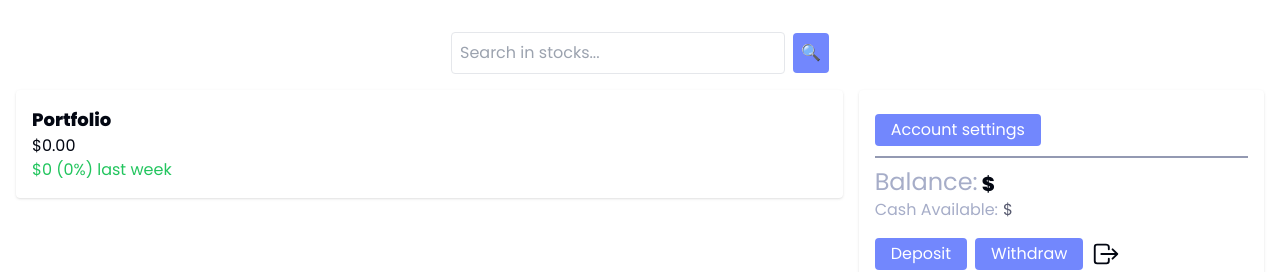
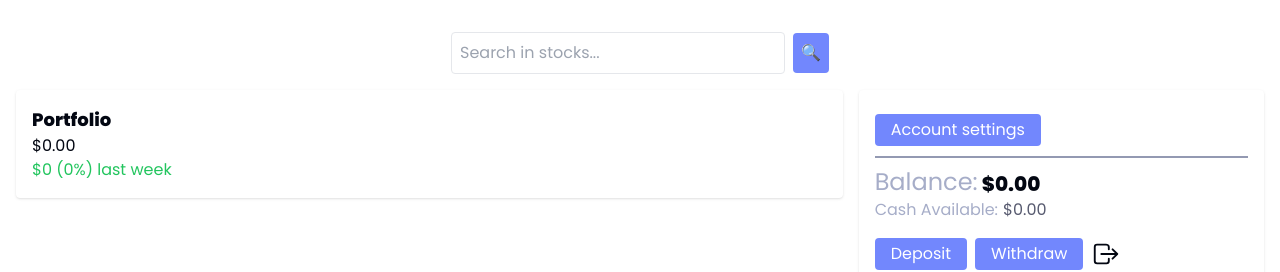
Before and after one commit to coradini1/Coyote-Trade, a Next.js app in the folder frontend/: page /dashboard in a window 1280 px wide. Shown: the top 272 px of the page. Built offline with nearby package versions, Linux system fonts and the light colour scheme; no server answers.

Commit message:
fix: formatnumber, NaN number share, loading, color order type

```diff
--- a/frontend/components/custom/Investments/Investments.tsx
+++ b/frontend/components/custom/Investments/Investments.tsx
@@ -1,6 +1,8 @@
 "use client";
 import React, { useEffect, useState } from "react";
 import Cookies from "js-cookie";
+
+import Spinner from "@/components/custom/Spinner/Spinner";
 
 interface Asset {
   asset_name: string;
@@ -88,7 +90,7 @@ function Investments({ updateCount }: InvestmentsProps) {
     <div className="investments bg-white p-4 rounded shadow max-h-96 overflow-y-auto">
       <h2 className="text-lg font-bold">Investments</h2>
       {loading ? (
-        <p>Loading...</p>
+        <Spinner />
       ) : (
         <table className="min-w-full bg-white divide-y divide-gray-200">
           <thead>
--- a/frontend/components/custom/Orders/Orders.tsx
+++ b/frontend/components/custom/Orders/Orders.tsx
@@ -49,7 +49,13 @@ function Orders() {
               <td className="px-4 py-2">{order.quantity}</td>
               <td className="px-4 py-2">${order?.amount?.toFixed(2)}</td>
               <td className="px-4 py-2">{order.createdAt}</td>
-              <td className="px-4 py-2">{order.type}</td>
+              <td
+                className={`px-4 py-2
+                ${order.type === "buy" ? "text-green-500" : "text-red-500"}
+                `}
+              >
+                {order.type}
+              </td>
               <td
                 className={`px-4 py-2 ${
                   order.status === "filled"
--- a/frontend/components/custom/StockDetailModal/StockDetailModal.tsx
+++ b/frontend/components/custom/StockDetailModal/StockDetailModal.tsx
@@ -36,7 +36,7 @@ function StockDetailModal({
 }: StockDetailModalProps) {
   const [loading, setLoading] = useState<"buy" | "sell" | null>(null);
   const symbol = stock.symbol;
-  const [stockPrices, setStockPrices] = useState<any>();
+  const [stockPrices, setStockPrices] = useState<any>(0);
   const [stockQuantity, setStockQuantity] = useState<number>(1);
   const [inputError, setInputError] = useState<boolean>(false);
   const [errorInput, setErrorInput] = useState<string>("");
--- a/frontend/components/custom/UserCard/UserCard.tsx
+++ b/frontend/components/custom/UserCard/UserCard.tsx
@@ -18,6 +18,13 @@ function UserCard({ userData, updateCount }: any) {
     setSelectedUser(userData);
     setIsModalOpen(true);
   };
+
+  function formatNumber(value: number) {
+    if (isNaN(value)) {
+      return "0.00";
+    }
+    return value.toLocaleString('en-US', { minimumFractionDigits: 2, maximumFractionDigits: 2 });
+  }
 
   return (
     <div className="user-card bg-white p-4 rounded shadow">
@@ -44,11 +51,11 @@ function UserCard({ userData, updateCount }: any) {
         <p style={{ color: "#A6ADC8" }} className="mr-1 text-2xl">
           Balance:
         </p>
-        <p className="mr-1 text-xl font-bold mt-1">${userData?.balance}</p>
+        <p className="mr-1 text-xl font-bold mt-1">${formatNumber(userData?.balance)}</p>
       </div>
       <div style={{ display: "flex", flexDirection: "row" }}>
         <p style={{ color: "#A6ADC8" }}>Cash Available:</p>
-        <p style={{ marginLeft: 5, color: "#585B70" }}>${userData?.balance}</p>
+        <p style={{ marginLeft: 5, color: "#585B70" }}>${formatNumber(userData?.balance)}</p>
       </div>
       <div className="flex space-x-2 mt-4">
         <button
```
